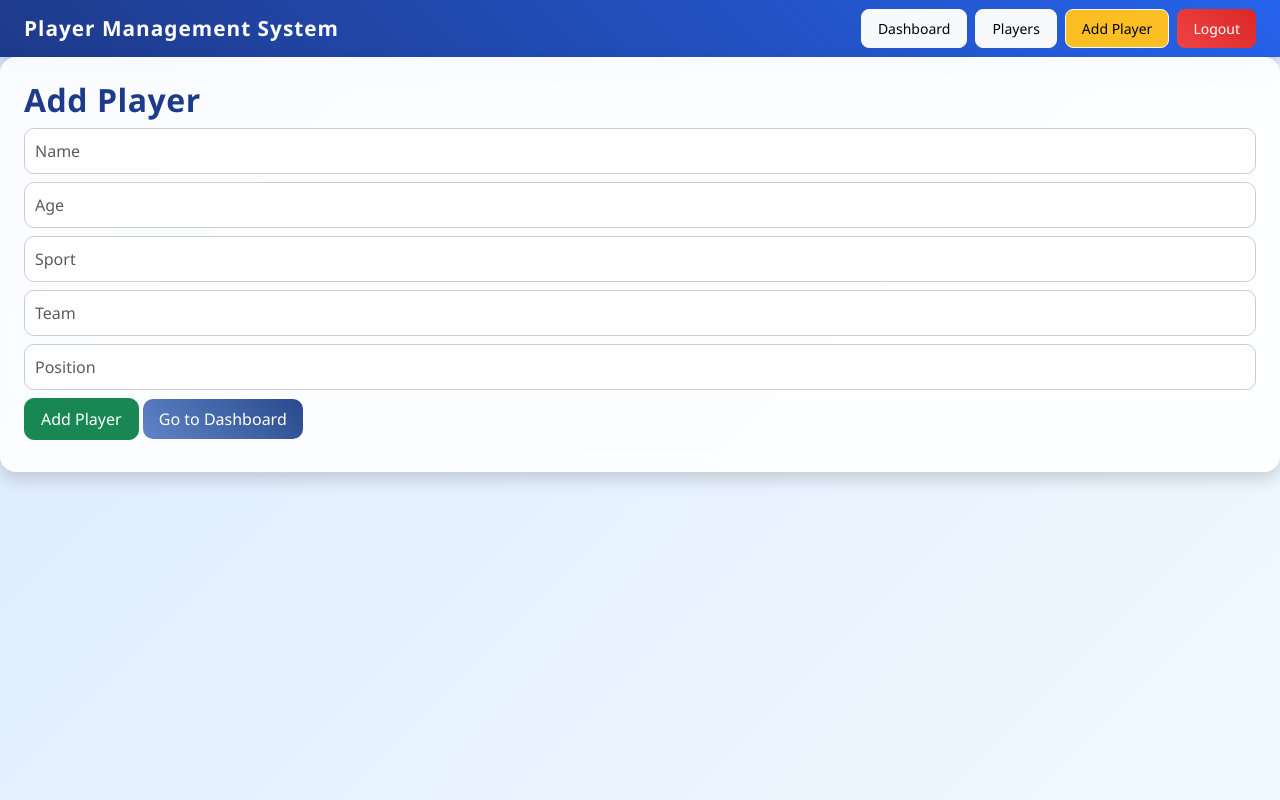
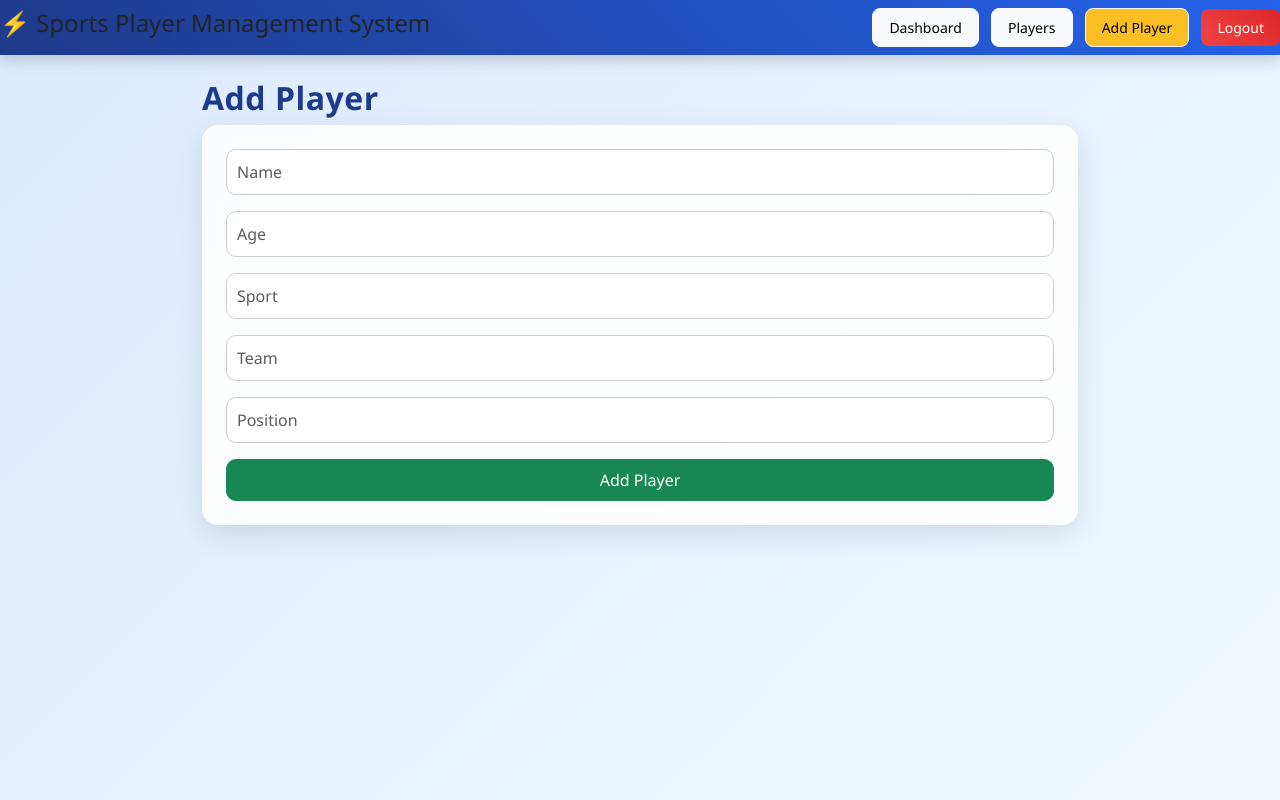
Before and after one commit to SasisrisaiNamburu/Sports_Management_System, a website: page public/pages/add_player.html in a window 1280 px wide. Drawn offline with nearby package versions, Linux system fonts and the light colour scheme; no server answers.

Commit message:
Update add_player.html

```diff
--- a/public/pages/add_player.html
+++ b/public/pages/add_player.html
@@ -3,41 +3,38 @@
 <head>
     <title>Add Player</title>
     <link href="https://cdn.jsdelivr.net/npm/bootstrap@5.3.0/dist/css/bootstrap.min.css" rel="stylesheet">
-<link rel="stylesheet" href="../css/style.css">
+    <link rel="stylesheet" href="../css/style.css">
 </head>
 
-<body class="bg-light">
+<body>
 
-<nav class="navbar navbar-expand-lg navbar-dark px-4">
-    <a class="navbar-brand fw-bold" href="#">Player Management System</a>
-
-    <div class="ms-auto d-flex gap-2">
-        <button class="btn btn-light btn-sm" onclick="goToDashboard()">Dashboard</button>
-        <button class="btn btn-light btn-sm" onclick="goToPlayers()">Players</button>
-        <button class="btn btn-light btn-sm" onclick="goToAddPlayer()">Add Player</button>
-        <button class="btn btn-danger btn-sm" onclick="logout()">Logout</button>
+    <nav class="navbar d-flex justify-content-between">
+    <h4>⚡ Sports Player Management System</h4>
+    <div>
+        <button class="btn btn-light me-2" onclick="goToDashboard()">Dashboard</button>
+        <button class="btn btn-light me-2" onclick="goToPlayers()">Players</button>
+        <button class="btn btn-light me-2" onclick="goToAddPlayer()">Add Player</button>
+        <button class="btn btn-danger" onclick="logout()">Logout</button>
     </div>
 </nav>
 
-<div class="card p-4 shadow">
-
+    <!-- MAIN CONTENT -->
+    <div class="container mt-4">
     <h2>Add Player</h2>
 
-    <form id="playerForm">
+    <form id="playerForm" class="card p-4">
 
-        <input type="text" class="form-control mb-2" placeholder="Name" required>
-        <input type="number" class="form-control mb-2" placeholder="Age" required>
-	<input type="text" class="form-control mb-2" placeholder="Sport" required>
-        <input type="text" class="form-control mb-2" placeholder="Team" required>
-        <input type="text" class="form-control mb-2" placeholder="Position" required>
+        <input id="name" placeholder="Name" class="form-control mb-3">
+        <input id="age" placeholder="Age" class="form-control mb-3">
+        <input id="sport" placeholder="Sport" class="form-control mb-3">
+        <input id="team" placeholder="Team" class="form-control mb-3">
+        <input id="position" placeholder="Position" class="form-control mb-3">
 
-        <button class="btn btn-success mb-2">Add Player</button>
-	<button class="btn btn-secondary mb-2" onclick="goToDashboard()">Go to Dashboard</button>
+        <button class="btn btn-success w-100">Add Player</button>
 
     </form>
+</div>
 
-</div>
 <script src="../js/main.js"></script>
-
 </body>
 </html>
```
